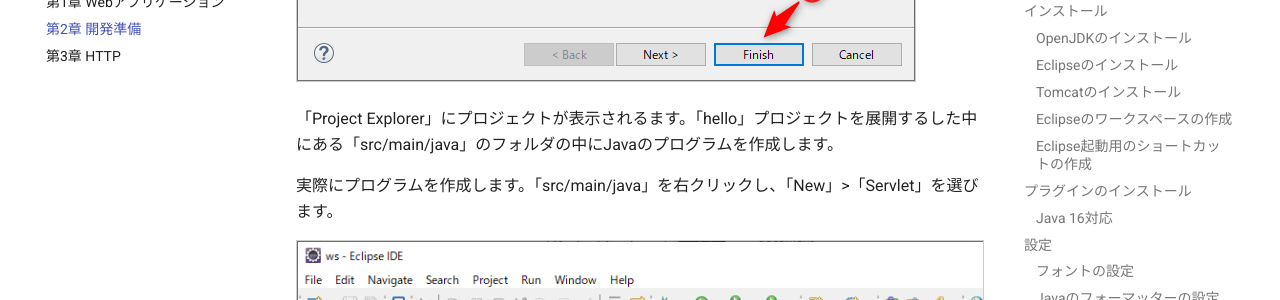
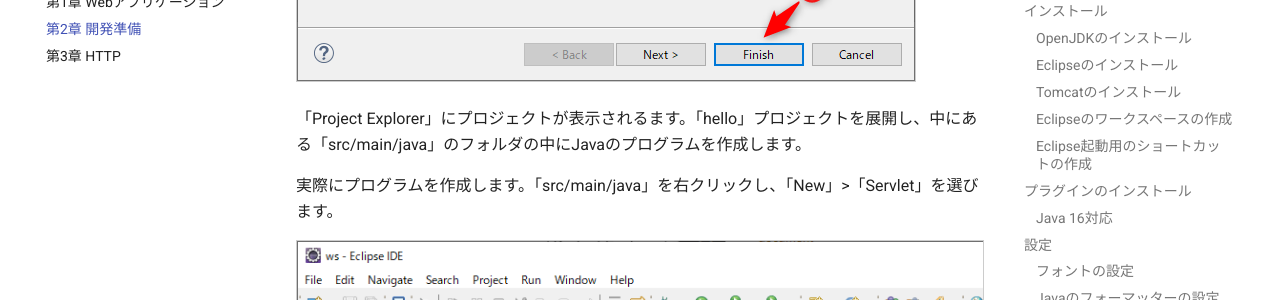
Before and after one commit to webarata3/doc_Servlet, an MkDocs documentation site: the page built from docs/02/index.md, in a window 1280 px wide and 900 px high, scrolled down 9828 px. Shown: the part 151-451 px from the top of the window. Built offline with MkDocs 1.6.1 and Material for MkDocs 9.7.7, drawn with Linux system fonts in a browser that asks for light colours.

Commit message:
誤字の修正

```diff
--- a/docs/02/index.md
+++ b/docs/02/index.md
@@ -139,7 +139,7 @@ Java 16対応するために、プラグインを追加します。
 
 ![Screenshot](image/image14.png)
 
-「Project Explorer」にプロジェクトが表示されるます。「hello」プロジェクトを展開するした中にある「src/main/java」のフォルダの中にJavaのプログラムを作成します。
+「Project Explorer」にプロジェクトが表示されるます。「hello」プロジェクトを展開し、中にある「src/main/java」のフォルダの中にJavaのプログラムを作成します。
 
 実際にプログラムを作成します。「src/main/java」を右クリックし、「New」>「Servlet」を選びます。
 
```
